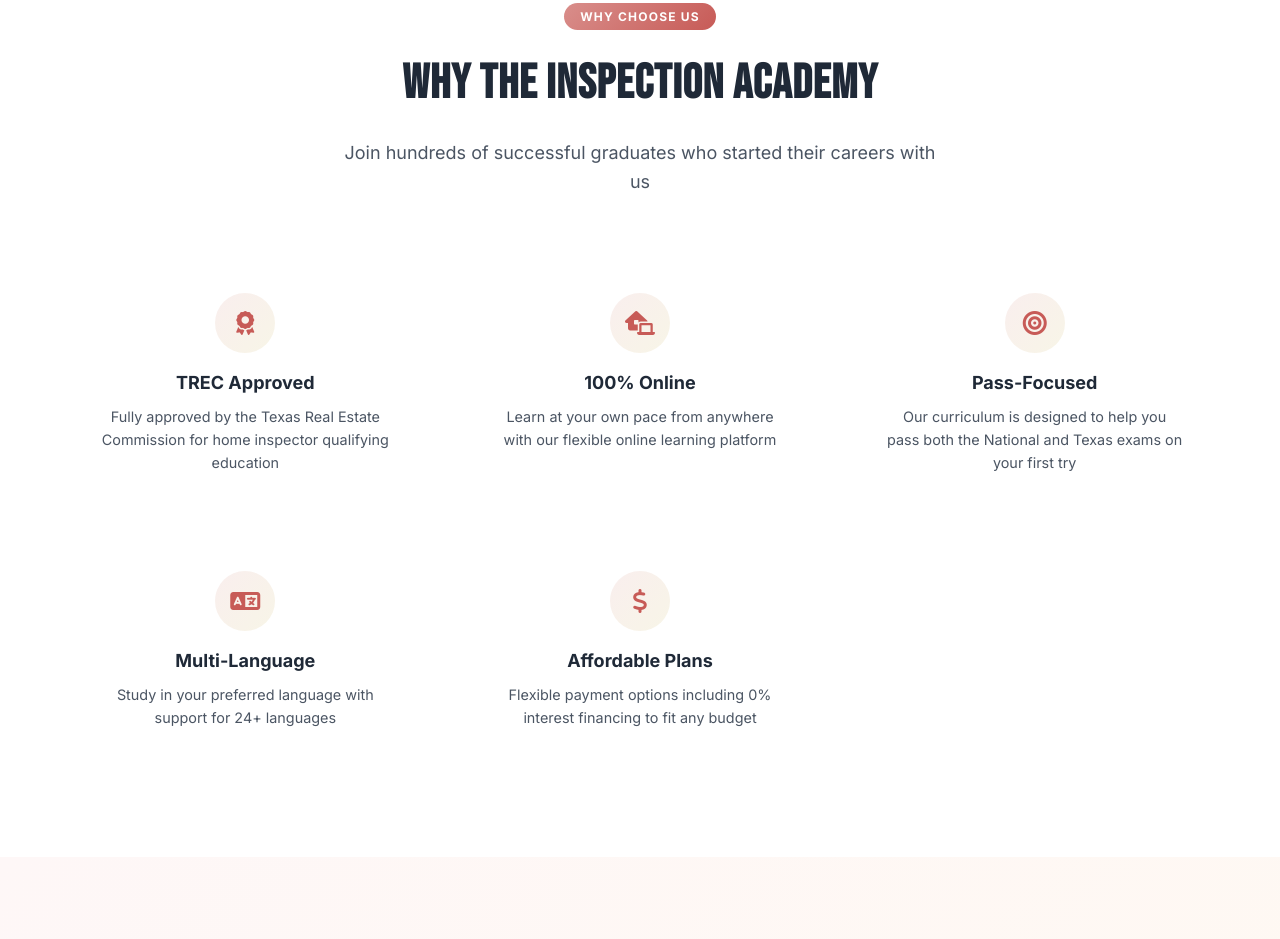
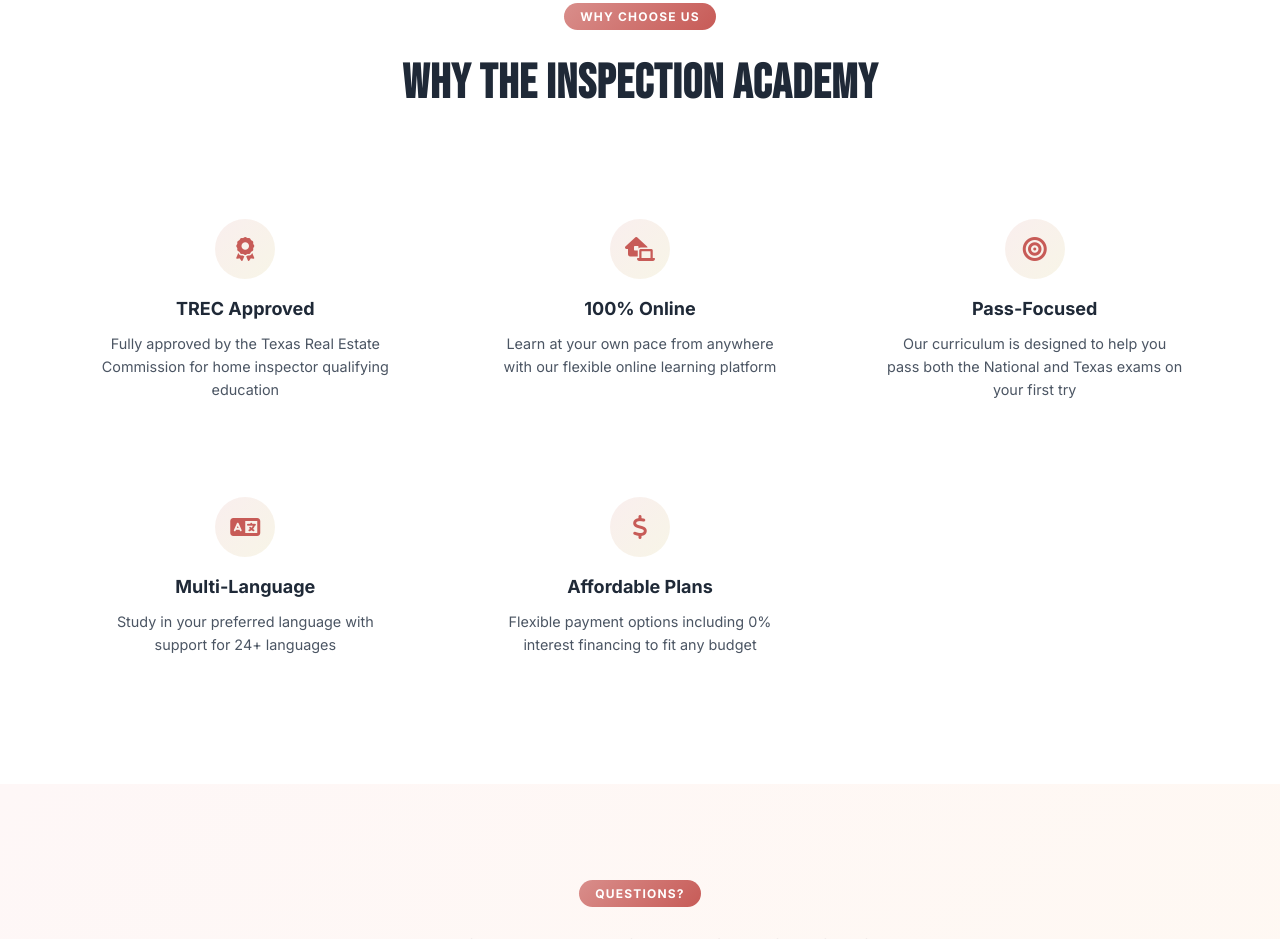
Before and after one commit to bryanweaver/inspection-academy-promo, a plain HTML site: page index.html in a window 1280 px wide. Shown: the part 6010-6949 px from the top of the page. Drawn offline with Linux system fonts and the light colour scheme; a script that the page names is missing.

Commit message:
Remove graduates subtitle from Why Choose Us section
🤖 Generated with [Claude Code](https://claude.com/claude-code)

Co-Authored-By: Claude Opus 4.5 <noreply@anthropic.com>

```diff
--- a/index.html
+++ b/index.html
@@ -496,7 +496,6 @@
             <div class="section-header scroll-animate">
                 <span class="section-badge">Why Choose Us</span>
                 <h2 class="section-title">WHY THE INSPECTION ACADEMY</h2>
-                <p class="section-subtitle">Join hundreds of successful graduates who started their careers with us</p>
             </div>
 
             <div class="features-grid">
```
